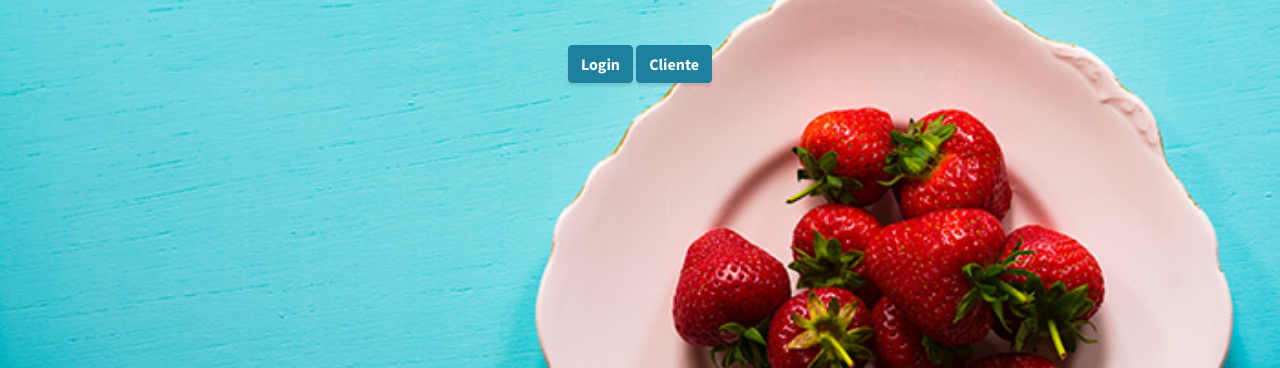
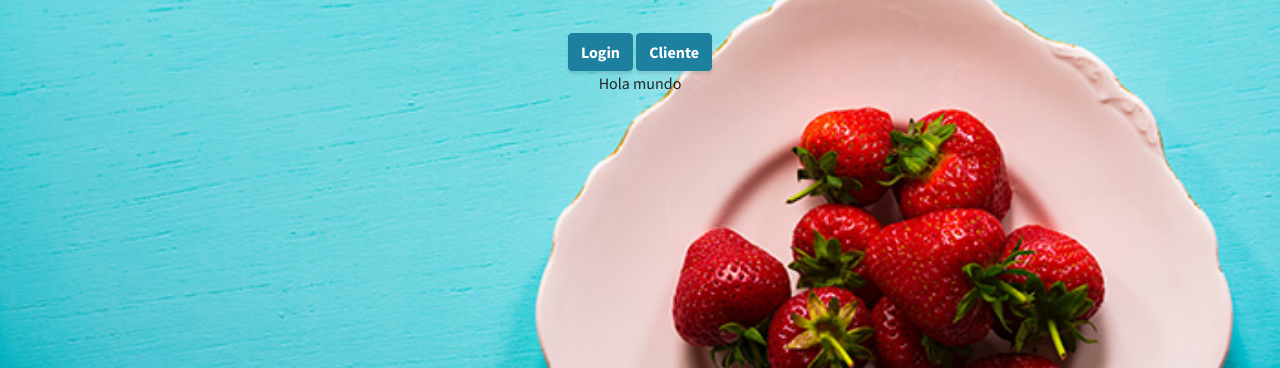
Before and after one commit to Salinas14/Portafolio, a plain HTML site: page index.html in a window 1280 px wide. Shown: the part 432-800 px from the top of the page. Drawn offline with nearby package versions, Linux system fonts and the light colour scheme.

Commit message:
agregado Holamundo

```diff
--- a/index.html
+++ b/index.html
@@ -22,6 +22,9 @@
   <button type="button" class="btn btn-primary" data-toggle="modal" onclick="location.href='cliente.html'">
     Cliente
   </button>
+
+  <div>Hola mundo
+  </div>
 
   <!-- Modal -->
   <div class="modal" id="exampleModalCentered" tabindex="-1" role="dialog" aria-labelledby="exampleModalCenteredLabel" aria-hidden="true">
```
